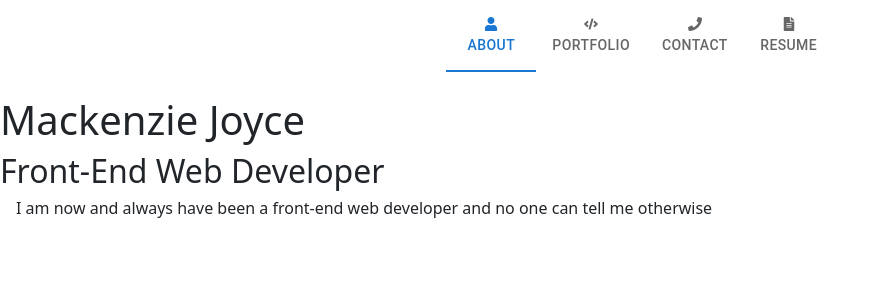
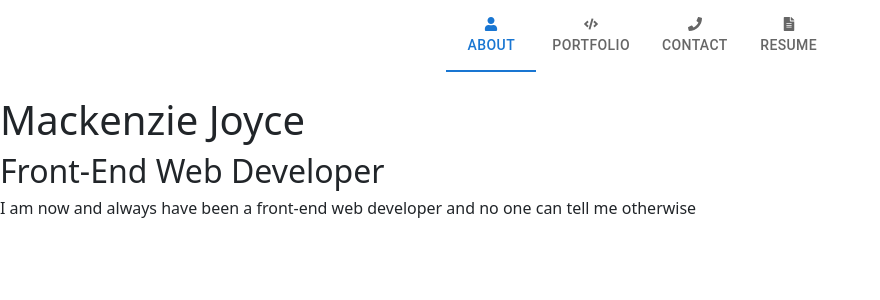
Before and after one commit to MackenzieJoyce/Portfolio, a React (Create React App) app: page / in a window 1280 px wide. Shown: the top 300 px of the page, without its empty margins (0-880 px from the left). Built offline with nearby package versions, Linux system fonts and the light colour scheme.

Commit message:
moved general css imports to index.js, leaving the navTabs file in the app.js

```diff
--- a/src/App.js
+++ b/src/App.js
@@ -3,8 +3,6 @@ import Tabs from '@mui/material/Tabs';
 import Tab from '@mui/material/Tab';
 import { FaUser, FaCode, FaPhone, FaFileAlt } from 'react-icons/fa';
 
-import './css/reset.css';
-import './css/style.css';
 import './css/navTabs.css';
 
 import About from './components/About';
--- a/src/css/style.css
+++ b/src/css/style.css
@@ -26,7 +26,6 @@ h3 {
 
 p {
     line-height: 1.3rem;
-    text-indent: 1rem;
 }
 
 p + p {
--- a/src/index.js
+++ b/src/index.js
@@ -1,9 +1,11 @@
 import React from 'react';
 import ReactDOM from 'react-dom/client';
 import './index.css';
+import './css/reset.css';
+import './css/style.css';
 import App from './App';
 import reportWebVitals from './reportWebVitals';
-import 'bootstrap/dist/css/bootstrap.css'
+import 'bootstrap/dist/css/bootstrap.css';
 
 const root = ReactDOM.createRoot(document.getElementById('root'));
 root.render(
```
